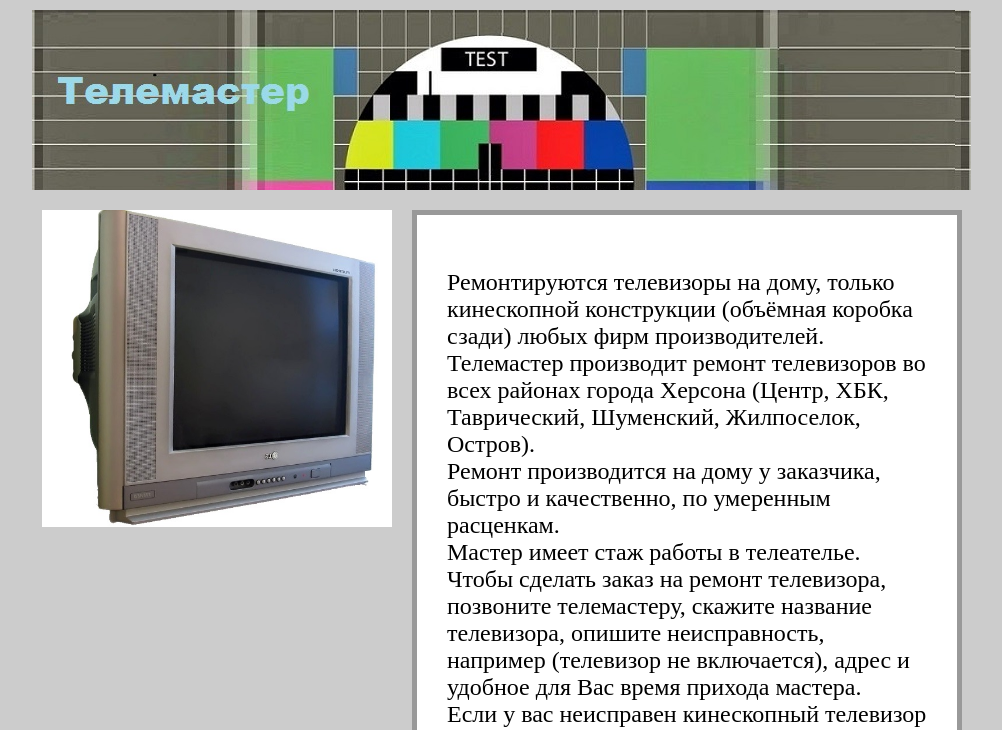
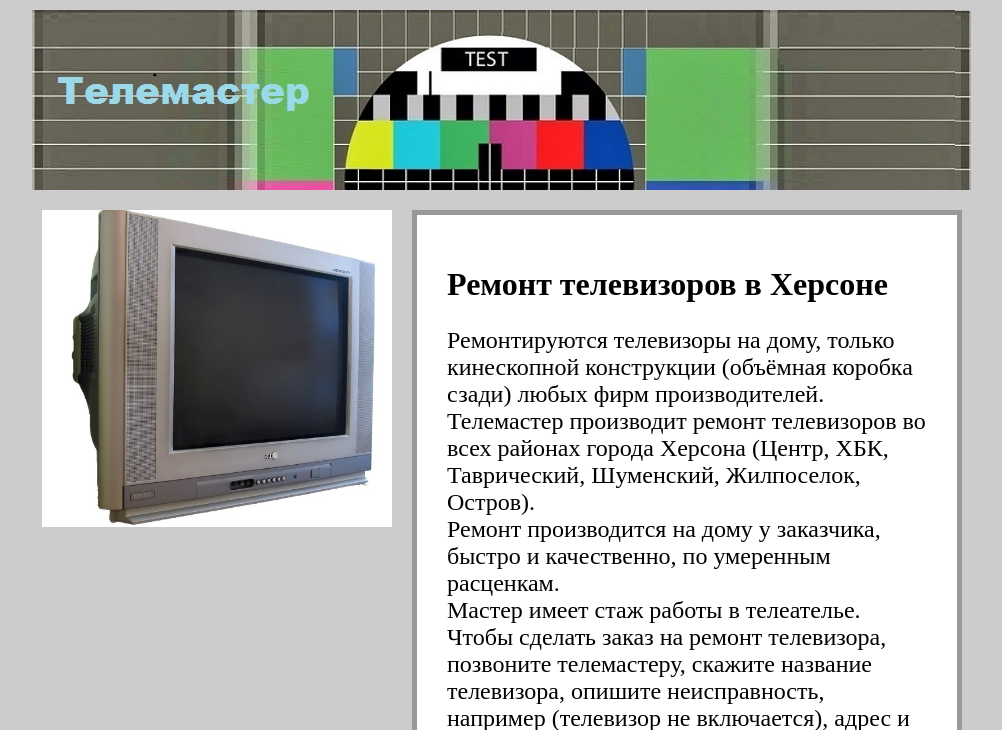
Before and after one commit to steve246471/steve246471.github.io, a PHP site: page / in a window 1280 px wide. Shown: the top 730 px of the page, without its empty margins (96-1098 px from the left). Run offline with PHP 8.4, Linux system fonts and the light colour scheme.

Commit message:
Add files via upload

```diff
--- a/index.html
+++ b/index.html
@@ -18,7 +18,7 @@
   <div class="block">
   <img src="remont-televizorov-herson.jpg"  width="350" height="317" alt="ремонт телевизоров в Херсоне" >
 </div>
-  <div class="block1"><p>Ремонтируются телевизоры на дому, только кинескопной конструкции
+  <div class="block1"><h1>Ремонт телевизоров в Херсоне</h1><p>Ремонтируются телевизоры на дому, только кинескопной конструкции
 (объёмная коробка сзади) любых фирм производителей.<br>
 Телемастер производит
 						ремонт телевизоров во всех районах города Херсона
--- a/style.css
+++ b/style.css
@@ -5,10 +5,7 @@ body {
    background-color: #ccc;
 margin: 0px;
   }
-h1 {font-size: 300%;
-background-color:green;
-color: white;
-text-align: center;}
+
 .block0 {
 margin:10px 10%;
 width: 939px;
@@ -40,10 +37,7 @@ body {
    background-color: #ccc;
 margin: 0px;
   }
-h1 {font-size: 150%;
-background-color:green;
-color: white;
-text-align: center;}
+
 .block0 {
 margin:10px 10%;
 width: 320px;
```
